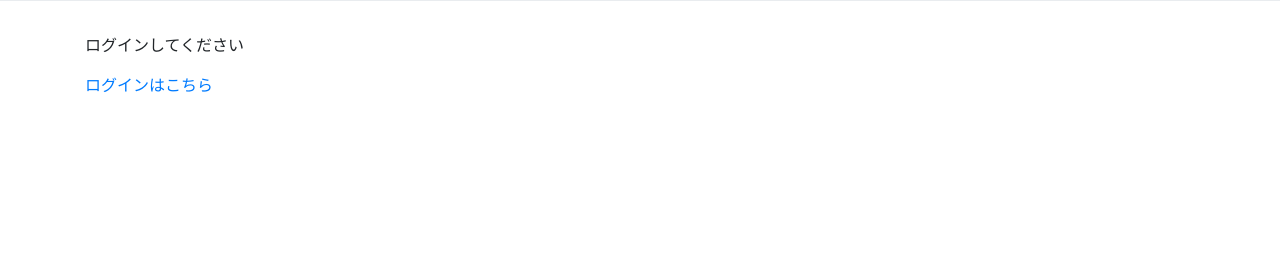
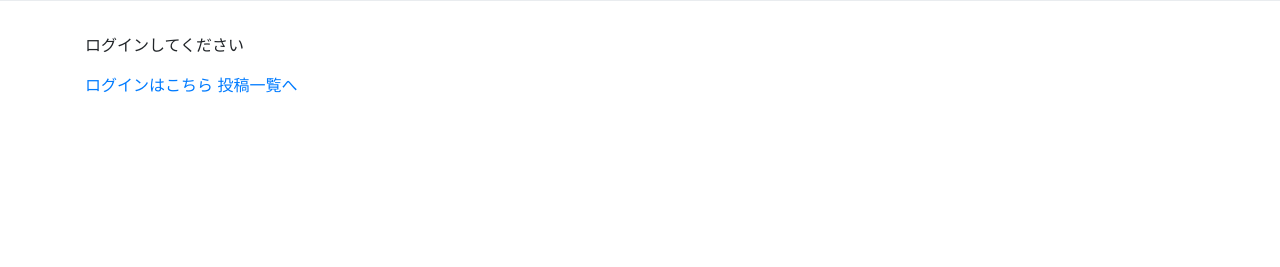
Before and after one commit to naozin555/MyWebApp, a Django app: page /create/ in a window 1280 px wide. Shown: the part 278-545 px from the top of the page. Run offline with Django 3.2, Linux system fonts and the light colour scheme; some libraries are stand-ins or nearby versions.

Commit message:
新規投稿ページから記事一覧への遷移追加

```diff
--- a/templates/create.html
+++ b/templates/create.html
@@ -26,5 +26,6 @@
     <p>ログインしてください</p>
     <a href="{% url 'logout' %}">ログインはこちら</a>
     {% endif %}
+    <a href="{% url 'list' %}">投稿一覧へ</a>
 </div>
 {% endblock %}
```
